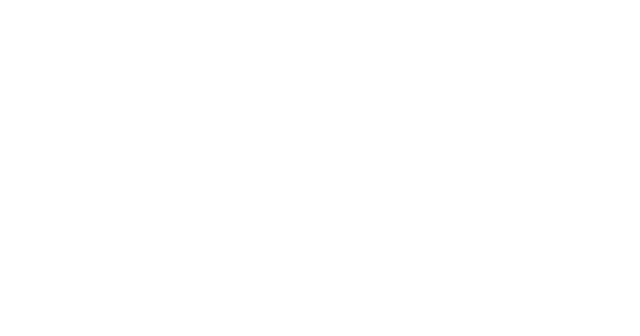
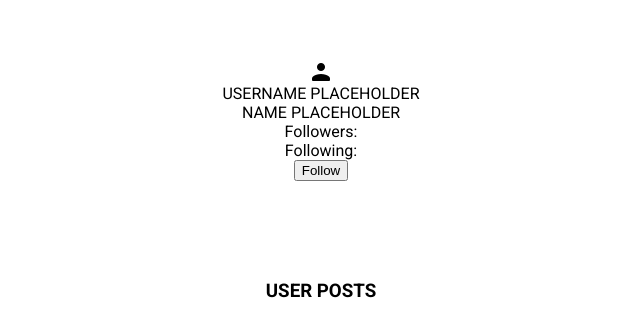
Before and after one commit to Exuille/socmedia, a React (Vite) app in the folder frontend/socmedia/: page /user in a window 1280 px wide. Before the commit this address had no page. Shown: the top 336 px of the page, without its empty margins (319-959 px from the left). Built offline with nearby package versions, Linux system fonts and the light colour scheme.

Commit message:
Add user profile page and style

```diff
--- a/frontend/socmedia/src/App.tsx
+++ b/frontend/socmedia/src/App.tsx
@@ -3,6 +3,7 @@
 import Login from "./pages/Login"
 import Signup from "./pages/Signup"
 import AccountSettings from "./pages/AccountSettings";
+import User from "./pages/User";
 
 function App () {
   return (
@@ -22,6 +23,10 @@
               path="/account-settings"
               element={<AccountSettings />}
             />
+            <Route
+              path="/user"
+              element={<User />}
+            />
           </Routes>
         </div>
       </BrowserRouter>
--- a/frontend/socmedia/src/index.css
+++ b/frontend/socmedia/src/index.css
@@ -8,6 +8,7 @@
   font-family: 'Roboto', sans-serif;
 }
 
+/* LOGIN AND SIGNUP PAGES */
 form.signup, form.login {
   display: flex;
   justify-content: center;
@@ -20,6 +21,7 @@
   border-radius: 4px;
 }
 
+/* ACCOUNT SETTINGS PAGE */
 .account-settings {
   display: flex;
   justify-content: center;
@@ -31,3 +33,16 @@
   background: #fff;
   border-radius: 4px;
 }
+
+/* USER PROFILE PAGE */
+.user-profile div {
+  display: flex;
+  justify-content: center;
+  align-items: center;
+  flex-direction: column;
+  max-width: 400px;
+  margin: 40px auto;
+  padding: 20px;
+  background: #fff;
+  border-radius: 4px;
+}
--- /dev/null
+++ b/frontend/socmedia/src/pages/User.tsx
@@ -0,0 +1,25 @@
+import { useState } from "react";
+import defaultUser from '../assets/defaultUser.png'
+
+const User = () => {
+    const [userProfile, setUserProfile] = useState(defaultUser)
+
+    return (
+        <div className="user-profile">
+            <div>
+                <img src={defaultUser} alt="user_profile" />
+                {/* <label>{username}</label> */}
+                <label>USERNAME PLACEHOLDER</label>
+                <label>NAME PLACEHOLDER</label>
+                <label>Followers: </label>
+                <label>Following: </label>
+                <button>Follow</button>
+            </div>
+            <div>
+                <h3>USER POSTS</h3>
+            </div>
+        </div>
+    )
+}
+
+export default User
```
Also changed, not shown: frontend/socmedia/src/assets/defaultUser.png (added).
